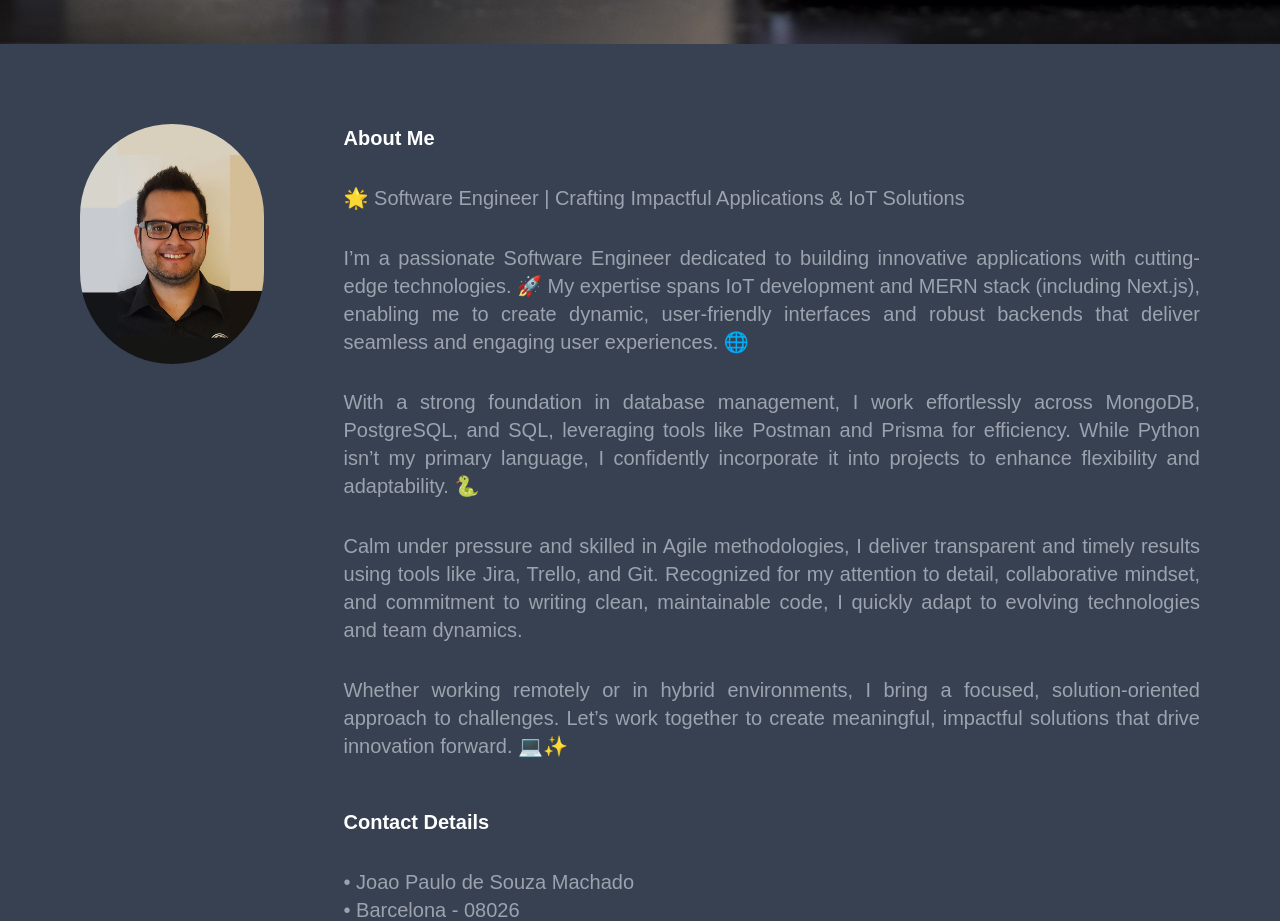
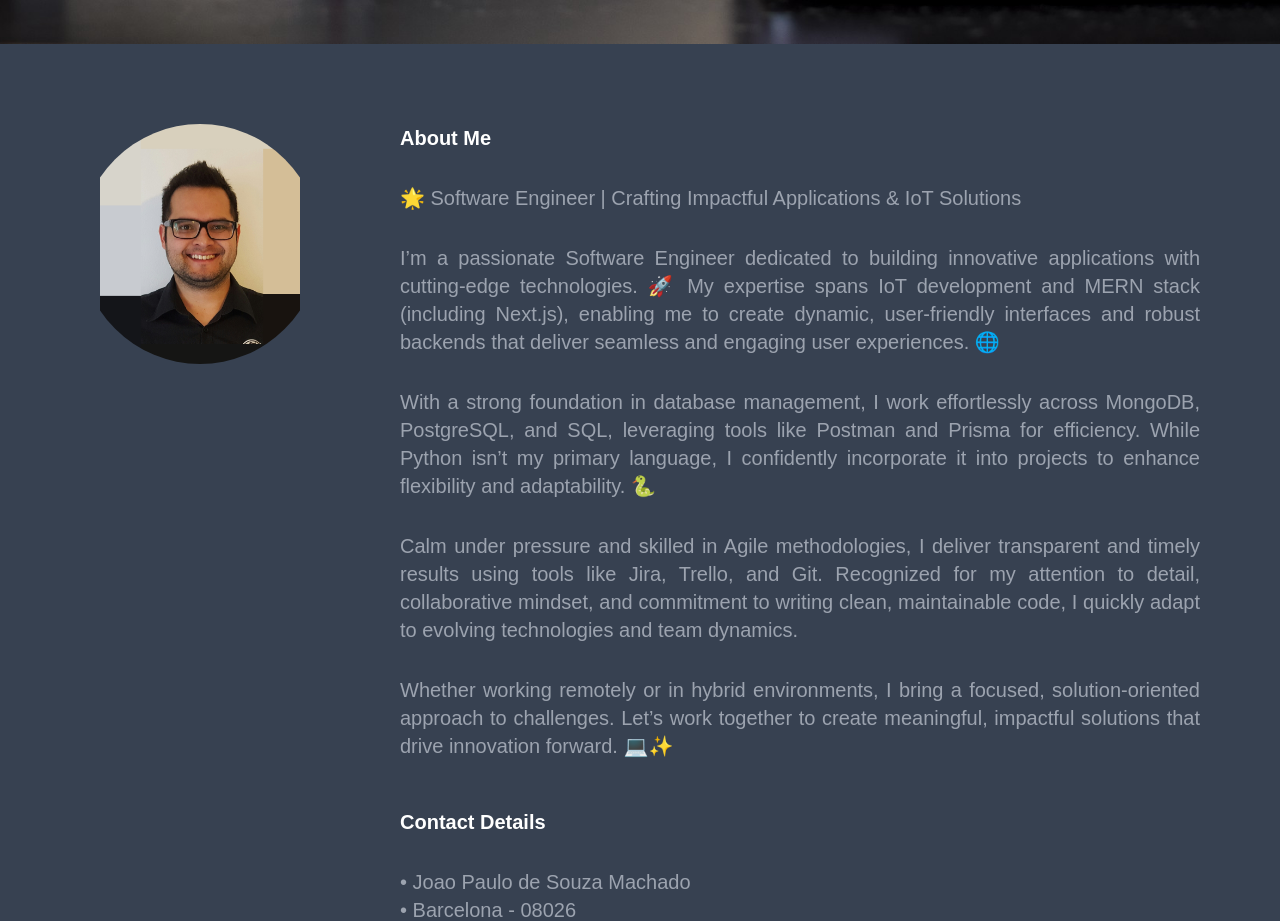
Before and after one commit to jpsm83/resume2025, a Next.js app: page / in a window 1280 px wide. Shown: the part 820-1741 px from the top of the page. Built offline with nearby package versions, Linux system fonts and the light colour scheme.

Commit message:
alsñkdfklasñdfjkls

```diff
--- a/app/components/About.tsx
+++ b/app/components/About.tsx
@@ -6,12 +6,13 @@ export default function About() {
       id="about"
       className="bg-gray-700 flex sm:flex-nowrap flex-wrap justify-center sm:justify-between px-8 py-20 sm:p-20"
     >
-      <div className="flex justify-center h-60 w-60 overflow-hidden rounded-full sm:mr-20 mb-20">
+      <div className="flex justify-center h-60 w-60 overflow-hidden rounded-full shrink-0 sm:mr-20 mb-10">
         <Image
           src="/joaoPhoto.png"
           alt="Profile Image"
           height={200}
           width={200}
+          style={{ objectFit: "cover" }}
         />
       </div>
       <div className="text-xl flex flex-col w-full gap-12 text-justify text-gray-400">
--- a/app/components/Footer.tsx
+++ b/app/components/Footer.tsx
@@ -15,11 +15,12 @@ export default function Section() {
           className="w-full h-auto"
         />
       </div>
-      <div className="absolute md:top-[200px] top-20 flex flex-col justify-center items-center gap-2 bg-gray-900 bg-opacity-60 m-6 p-6 md:m-20 md:p-20 shadow-xl md:gap-12">
-        <h3 className="text-2xl md:text-5xl text-white text-center font-extrabold shadow-xl">
+      <div className="absolute md:top-[200px] top-16
+       flex flex-col justify-center items-center gap-2 bg-gray-900 bg-opacity-60 m-6 p-6 md:m-20 md:p-20 shadow-xl md:gap-12">
+        <h3 className="text-xl md:text-5xl text-white text-center font-extrabold shadow-xl">
           FIRST PRICE HACKTON ON MOBILE WORLD BARCELONA 2022
         </h3>
-        <FaMedal className="text-9xl text-white" size={60} />
+        <FaMedal className="text-9xl text-white" size={40} />
       </div>
 
       <div className="absolute bottom-6 md:bottom-12 flex flex-col justify-center items-center gap-2 sm:gap-4 md:gap-6 w-full">
```
